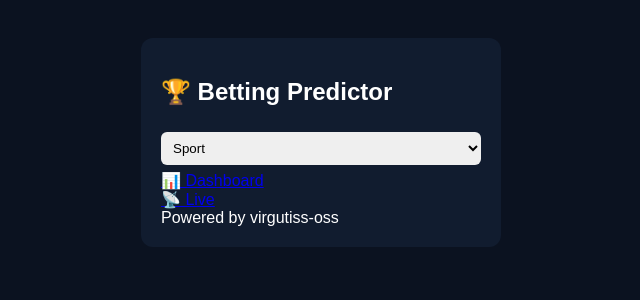
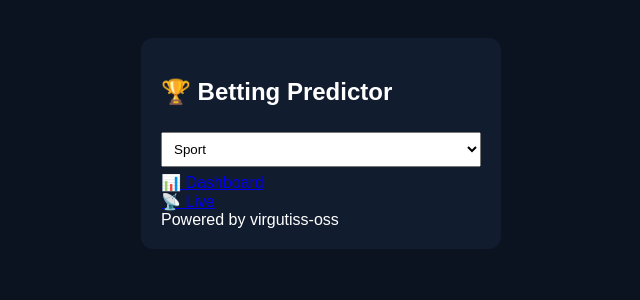
Before and after one commit to virgutiss-oss/betting-predictor, a Flask app: page / in a window 1280 px wide. Shown: the top 300 px of the page, without its empty margins (319-959 px from the left). Run offline with Flask 3, Linux system fonts and the light colour scheme.

Commit message:
Update style.css

```diff
--- a/static/style.css
+++ b/static/style.css
@@ -18,11 +18,4 @@ select, button {
     width: 100%;
     margin: 6px 0;
     padding: 8px;
-    border-radius: 6px;
-    border: none;
 }
-
-button {
-    background: #1f6feb;
-    color: white;
-}
```
